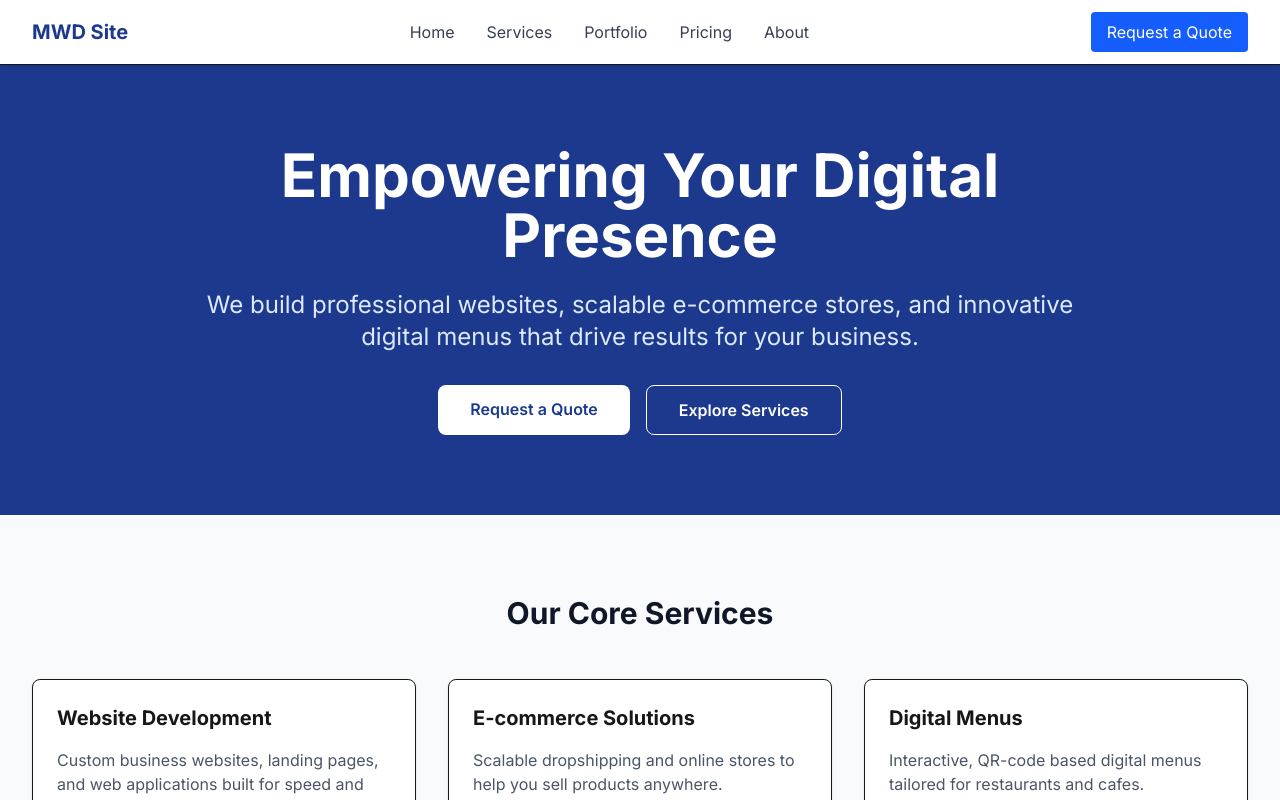
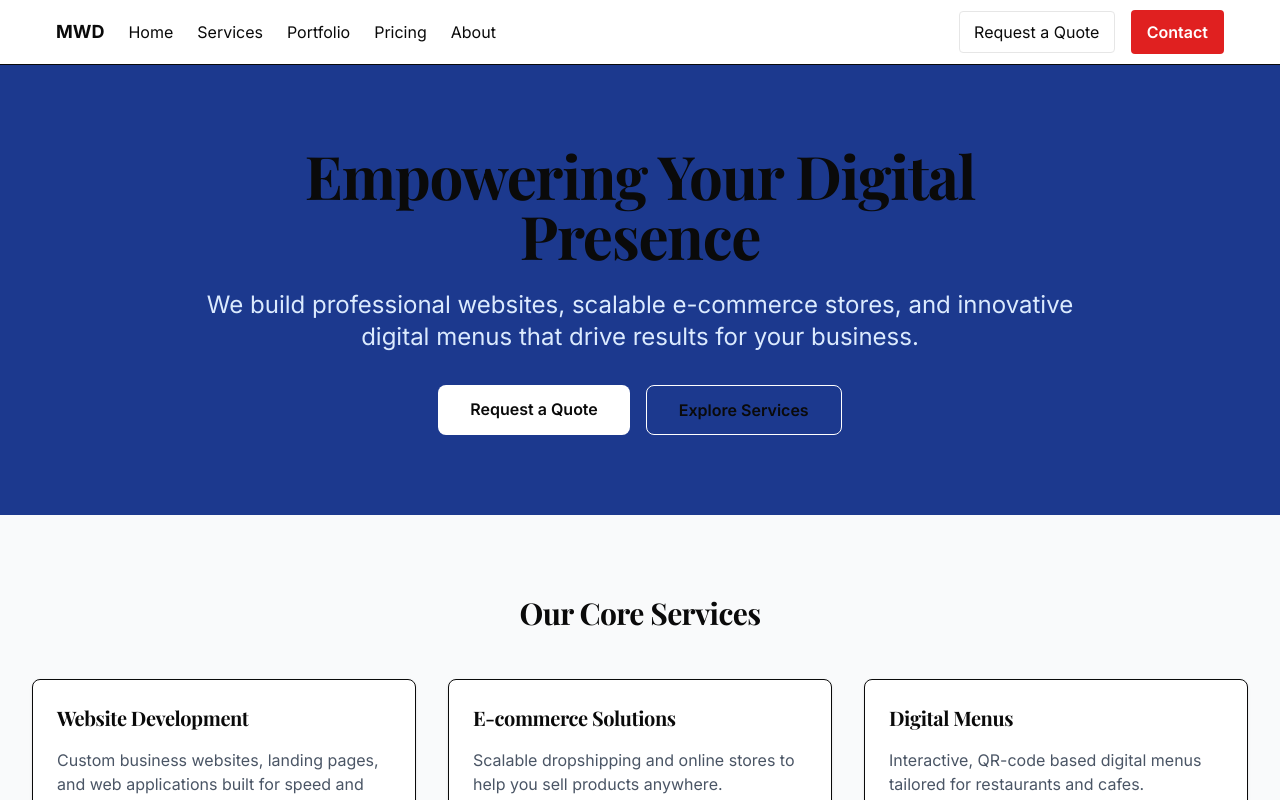
Before and after one commit to musabj1917-oss/MWD, a Next.js app: page / in a window 1280 px wide. Shown: the top 800 px of the page. Built offline with nearby package versions, Linux system fonts and the light colour scheme; no server answers.

Commit message:
feat(design): apply black/white/red design tokens, update layout, header, footer, sitemap, and add robots/llms.txt

```diff
--- a/src/app/globals.css
+++ b/src/app/globals.css
@@ -1,19 +1,92 @@
 @import "tailwindcss";
 
 :root {
-  --background: #ffffff;
-  --foreground: #171717;
+  --color-black: #0A0A0A;
+  --color-white: #FFFFFF;
+  --color-red: #E02020;
+  --color-muted: #6B6B6B;
+  --max-width: 1200px;
 }
 
+/* Base theme */
+body {
+  background: var(--color-white);
+  color: var(--color-black);
+  -webkit-font-smoothing: antialiased;
+  -moz-osx-font-smoothing: grayscale;
+}
+
+/* Headings use an editorial display font (Playfair Display) */
+h1, h2, h3, h4 {
+  font-family: 'Playfair Display', Georgia, serif;
+  color: var(--color-black);
+  letter-spacing: -0.02em;
+}
+
+p, li, a, input, textarea, button {
+  font-family: Inter, ui-sans-serif, system-ui, -apple-system, "Segoe UI", Roboto, "Helvetica Neue", Arial;
+}
+
+/* Utility tokens */
+.container {
+  max-width: var(--max-width);
+  margin-left: auto;
+  margin-right: auto;
+  padding-left: 1rem;
+  padding-right: 1rem;
+}
+
+/* Focus ring for keyboard users */
+:focus {
+  outline: 3px solid var(--color-red);
+  outline-offset: 2px;
+}
+
+/* Links */
+a {
+  color: var(--color-black);
+  text-decoration: none;
+}
+
+a:hover {
+  color: var(--color-red);
+}
+
+/* Buttons */
+.btn-primary {
+  background: var(--color-red);
+  color: var(--color-white);
+  padding: 0.6rem 1rem;
+  border-radius: 0.25rem;
+  font-weight: 600;
+}
+
+.btn-ghost {
+  background: transparent;
+  border: 1px solid #e6e6e6;
+  color: var(--color-black);
+  padding: 0.5rem 0.9rem;
+  border-radius: 0.25rem;
+}
+
+/* Small editorial helpers */
+.lede {
+  max-width: 70ch;
+  margin: 0 auto 1.25rem;
+  color: var(--color-muted);
+}
+
+.hero-media {
+  border-radius: 4px;
+  overflow: hidden;
+}
+
+/* Dark mode support (optional) */
 @media (prefers-color-scheme: dark) {
   :root {
-    --background: #0a0a0a;
-    --foreground: #ededed;
+    --color-white: #FFFFFF;
+    --color-black: #0A0A0A;
+    --color-muted: #cfcfcf;
   }
+  body { background: var(--color-white); color: var(--color-black); }
 }
-
-body {
-  background: var(--background);
-  color: var(--foreground);
-  font-family: Arial, Helvetica, sans-serif;
-}
--- a/src/app/layout.tsx
+++ b/src/app/layout.tsx
@@ -1,24 +1,35 @@
 import type { Metadata } from 'next';
-import { Inter } from 'next/font/google';
+import { Inter, Playfair_Display } from 'next/font/google';
 import './globals.css';
 import { Header } from '@/components/layout/Header';
 import { Footer } from '@/components/layout/Footer';
 
-const inter = Inter({ subsets: ['latin'] });
+const inter = Inter({ subsets: ['latin'], variable: '--font-sans', display: 'swap' });
+const playfair = Playfair_Display({ subsets: ['latin'], weight: ['400','600','700'], display: 'swap' });
 
 export const metadata: Metadata = {
-  title: 'MWD Site | Full-Stack Digital Agency',
-  description: 'Professional website development, dropshipping and e-commerce store development, and digital restaurant menus.',
-  metadataBase: new URL(process.env.NEXT_PUBLIC_SITE_URL || 'http://localhost:3000'),
+  title: 'MWD — Web Design & Digital Solutions',
+  description: 'MWD delivers high-end website design, e-commerce stores, and digital menus for businesses in Ethiopia and beyond.',
+  metadataBase: new URL(process.env.NEXT_PUBLIC_SITE_URL || 'https://mwd-xm8f.vercel.app'),
 };
 
-const siteUrl = process.env.NEXT_PUBLIC_SITE_URL || 'http://localhost:3000';
-const jsonLd = {
+const siteUrl = process.env.NEXT_PUBLIC_SITE_URL || 'https://mwd-xm8f.vercel.app';
+const organizationJsonLd = {
   '@context': 'https://schema.org',
-  '@type': 'ProfessionalService',
-  name: 'MWD Site',
+  '@type': 'Organization',
+  name: 'MWD',
   url: siteUrl,
-  description: 'Professional website development, dropshipping and e-commerce store development, and digital restaurant menus.',
+};
+
+const websiteJsonLd = {
+  '@context': 'https://schema.org',
+  '@type': 'WebSite',
+  url: siteUrl,
+  potentialAction: {
+    '@type': 'SearchAction',
+    target: `${siteUrl}/?q={search_term_string}`,
+    'query-input': 'required name=search_term_string',
+  },
 };
 
 export default function RootLayout({
@@ -27,11 +38,13 @@ export default function RootLayout({
   children: React.ReactNode;
 }) {
   return (
-    <html lang="en">
-      <body className={`${inter.className} min-h-screen flex flex-col`}>
+    <html lang="en" className={`${inter.className} ${playfair.className}`}>
+      <body className="min-h-screen flex flex-col bg-white text-black">
+        <a href="#main" className="sr-only focus:not-sr-only">Skip to content</a>
         <Header />
-        <script type="application/ld+json" dangerouslySetInnerHTML={{ __html: JSON.stringify(jsonLd) }} />
-        <main className="flex-grow">
+        <script type="application/ld+json" dangerouslySetInnerHTML={{ __html: JSON.stringify(organizationJsonLd) }} />
+        <script type="application/ld+json" dangerouslySetInnerHTML={{ __html: JSON.stringify(websiteJsonLd) }} />
+        <main id="main" className="flex-grow">
           {children}
         </main>
         <Footer />
--- a/src/app/sitemap.ts
+++ b/src/app/sitemap.ts
@@ -6,7 +6,7 @@ import { eq } from 'drizzle-orm';
 export const dynamic = 'force-dynamic';
 
 export default async function sitemap(): Promise<MetadataRoute.Sitemap> {
-  const baseUrl = process.env.NEXT_PUBLIC_SITE_URL || 'http://localhost:3000';
+  const baseUrl = process.env.NEXT_PUBLIC_SITE_URL || 'https://mwd-xm8f.vercel.app';
 
   const publishedPortfolio = await db.select().from(portfolioProjects).where(eq(portfolioProjects.published, true));
 
--- a/src/components/layout/Footer.tsx
+++ b/src/components/layout/Footer.tsx
@@ -2,12 +2,12 @@ import Link from 'next/link';
 
 export function Footer() {
   return (
-    <footer className="bg-gray-900 text-white py-12">
-      <div className="max-w-7xl mx-auto px-4 sm:px-6 lg:px-8">
+    <footer className="bg-black text-white py-12">
+      <div className="container">
         <div className="grid grid-cols-1 md:grid-cols-4 gap-8">
           <div>
-            <span className="text-2xl font-bold">MWD Site</span>
-            <p className="mt-4 text-gray-400">Professional website development and digital solutions for your business.</p>
+            <span className="text-2xl font-bold">MWD</span>
+            <p className="mt-4 text-gray-400">Web design and digital solutions focused on clarity, performance, and measurable results.</p>
           </div>
           <div>
             <h3 className="font-semibold text-lg mb-4">Services</h3>
@@ -20,7 +20,7 @@ export function Footer() {
           <div>
             <h3 className="font-semibold text-lg mb-4">Company</h3>
             <ul className="space-y-2 text-gray-400">
-              <li><Link href="/about" className="hover:text-white">About Us</Link></li>
+              <li><Link href="/about" className="hover:text-white">About</Link></li>
               <li><Link href="/portfolio" className="hover:text-white">Portfolio</Link></li>
               <li><Link href="/pricing" className="hover:text-white">Pricing</Link></li>
               <li><Link href="/contact" className="hover:text-white">Contact</Link></li>
@@ -28,7 +28,7 @@ export function Footer() {
             </ul>
           </div>
           <div>
-             <h3 className="font-semibold text-lg mb-4">Legal</h3>
+            <h3 className="font-semibold text-lg mb-4">Legal</h3>
             <ul className="space-y-2 text-gray-400">
               <li><Link href="/privacy" className="hover:text-white">Privacy Policy</Link></li>
               <li><Link href="/terms" className="hover:text-white">Terms of Service</Link></li>
@@ -36,7 +36,7 @@ export function Footer() {
           </div>
         </div>
         <div className="mt-12 border-t border-gray-800 pt-8 text-center text-gray-400">
-          <p>&copy; {new Date().getFullYear()} MWD Site. All rights reserved.</p>
+          <p>&copy; {new Date().getFullYear()} MWD. All rights reserved.</p>
         </div>
       </div>
     </footer>
--- a/src/components/layout/Header.tsx
+++ b/src/components/layout/Header.tsx
@@ -1,28 +1,55 @@
 import Link from 'next/link';
+import { useState } from 'react';
+import { Menu, X } from 'lucide-react';
 
 export function Header() {
+  const [open, setOpen] = useState(false);
+
   return (
-    <header className="bg-white shadow-sm border-b sticky top-0 z-50">
-      <div className="max-w-7xl mx-auto px-4 sm:px-6 lg:px-8">
-        <div className="flex justify-between items-center h-16">
-          <div className="flex-shrink-0 flex items-center">
-            <Link href="/" className="font-bold text-xl text-blue-900">
-              MWD Site
-            </Link>
+    <header className="bg-white border-b sticky top-0 z-50">
+      <div className="container flex items-center justify-between h-16">
+        <div className="flex items-center gap-6">
+          <Link href="/" className="font-bold text-lg text-black">MWD</Link>
+          <nav className="hidden md:flex items-center gap-6" aria-label="Primary navigation">
+            <Link href="/" className="text-gray-800 hover:text-red-600">Home</Link>
+            <Link href="/services" className="text-gray-800 hover:text-red-600">Services</Link>
+            <Link href="/portfolio" className="text-gray-800 hover:text-red-600">Portfolio</Link>
+            <Link href="/pricing" className="text-gray-800 hover:text-red-600">Pricing</Link>
+            <Link href="/about" className="text-gray-800 hover:text-red-600">About</Link>
+          </nav>
+        </div>
+
+        <div className="hidden md:flex items-center gap-4">
+          <Link href="/request-quote" className="btn-ghost">Request a Quote</Link>
+          <Link href="/contact" className="btn-primary">Contact</Link>
+        </div>
+
+        {/* Mobile */}
+        <div className="md:hidden">
+          <button aria-label="Open menu" onClick={() => setOpen(true)} className="p-2">
+            <Menu size={20} />
+          </button>
+        </div>
+
+        {open && (
+          <div className="fixed inset-0 bg-white z-50 p-6 md:hidden">
+            <div className="flex items-center justify-between">
+              <Link href="/" className="font-bold text-lg">MWD</Link>
+              <button aria-label="Close menu" onClick={() => setOpen(false)} className="p-2">
+                <X size={20} />
+              </button>
+            </div>
+            <nav className="mt-8 flex flex-col gap-4">
+              <Link href="/" onClick={() => setOpen(false)} className="text-black">Home</Link>
+              <Link href="/services" onClick={() => setOpen(false)} className="text-black">Services</Link>
+              <Link href="/portfolio" onClick={() => setOpen(false)} className="text-black">Portfolio</Link>
+              <Link href="/pricing" onClick={() => setOpen(false)} className="text-black">Pricing</Link>
+              <Link href="/about" onClick={() => setOpen(false)} className="text-black">About</Link>
+              <Link href="/request-quote" onClick={() => setOpen(false)} className="btn-ghost mt-4">Request a Quote</Link>
+              <Link href="/contact" onClick={() => setOpen(false)} className="btn-primary mt-2">Contact</Link>
+            </nav>
           </div>
-          <nav className="hidden md:flex space-x-8">
-            <Link href="/" className="text-gray-700 hover:text-blue-600">Home</Link>
-            <Link href="/services" className="text-gray-700 hover:text-blue-600">Services</Link>
-            <Link href="/portfolio" className="text-gray-700 hover:text-blue-600">Portfolio</Link>
-            <Link href="/pricing" className="text-gray-700 hover:text-blue-600">Pricing</Link>
-            <Link href="/about" className="text-gray-700 hover:text-blue-600">About</Link>
-          </nav>
-          <div className="hidden md:flex items-center space-x-4">
-             <Link href="/request-quote" className="bg-blue-600 text-white px-4 py-2 rounded hover:bg-blue-700 transition">
-              Request a Quote
-             </Link>
-          </div>
-        </div>
+        )}
       </div>
     </header>
   );
```
Also changed, not shown: public/llms.txt (added), public/robots.txt (added).
